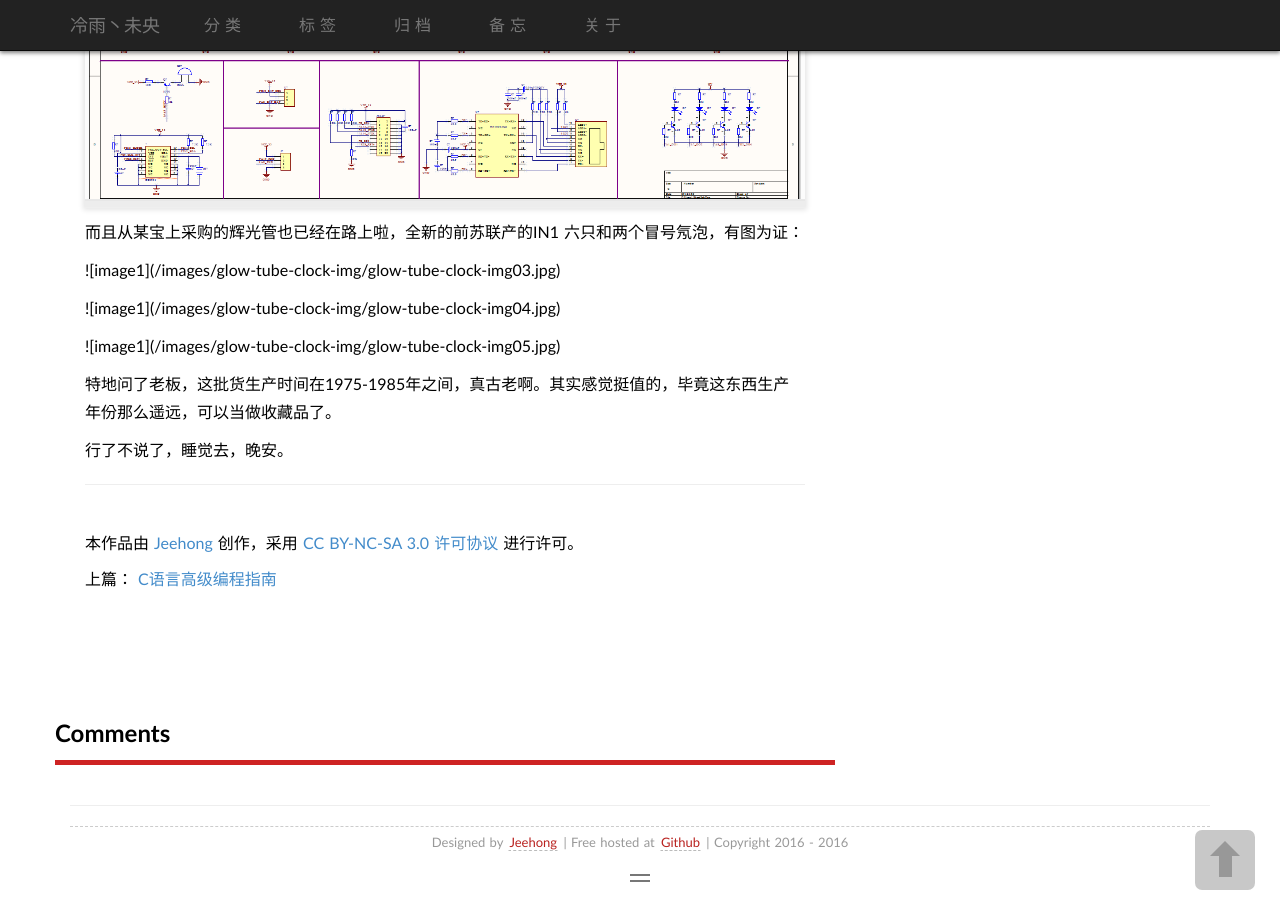
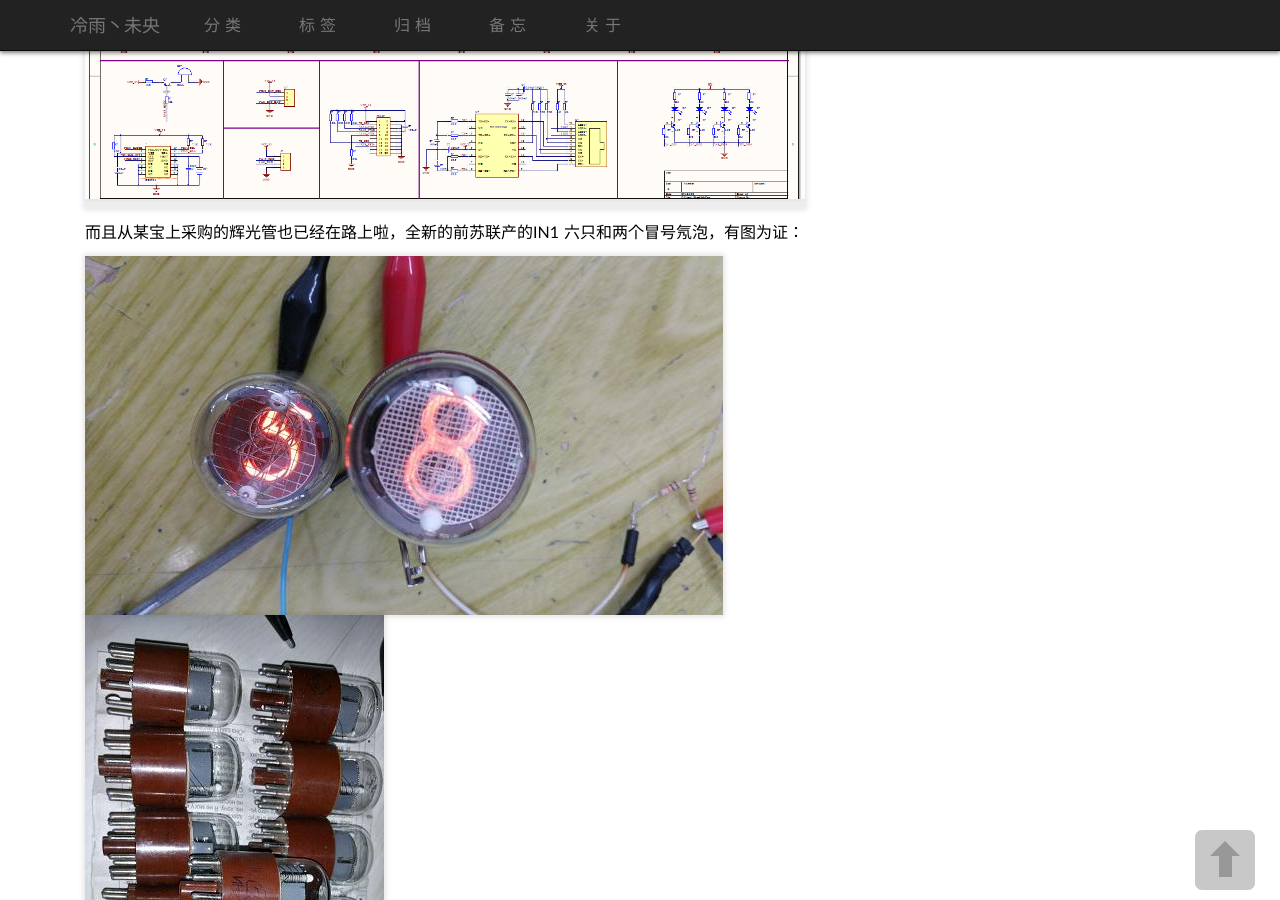
Before and after one commit to jeehong/jeehong.github.io, a Jekyll site: the page built from _posts/2016-04-20-project-glow-tube-clock.md, in a window 1280 px wide and 900 px high, scrolled down 1244 px. Built offline with Jekyll 4.4.1, drawn with Linux system fonts in a browser that asks for light colours; some web fonts are replaced; a script that is not in the unit is left out; comment, search, counter and statistics services are not loaded.

Commit message:
更新03 文章grow-tube-clock

```diff
--- a/_posts/2016-04-20-project-glow-tube-clock.md
+++ b/_posts/2016-04-20-project-glow-tube-clock.md
@@ -16,8 +16,8 @@ tags:	    [diy, project]
 <p>今天把以前画的一款硬件拖过来裁剪了一下又加入新的硬件，原理图雏形已经做好啦</p>
 ![image1](/images/glow-tube-clock-img/glow-tube-clock-img02.png)<br />
 <p>而且从某宝上采购的辉光管也已经在路上啦，全新的前苏联产的IN1 六只和两个冒号氖泡，有图为证：</p>
-<p>![image1](/images/glow-tube-clock-img/glow-tube-clock-img03.jpg)</p>
-<p>![image1](/images/glow-tube-clock-img/glow-tube-clock-img04.jpg)</p>
-<p>![image1](/images/glow-tube-clock-img/glow-tube-clock-img05.jpg)</p>
+![image1](/images/glow-tube-clock-img/glow-tube-clock-img03.jpg)<br />
+![image1](/images/glow-tube-clock-img/glow-tube-clock-img04.jpg)<br />
+![image1](/images/glow-tube-clock-img/glow-tube-clock-img05.jpg)<br />
 <p>特地问了老板，这批货生产时间在1975-1985年之间，真古老啊。其实感觉挺值的，毕竟这东西生产年份那么遥远，可以当做收藏品了。</p>
 <p>行了不说了，睡觉去，晚安。</p>
```
